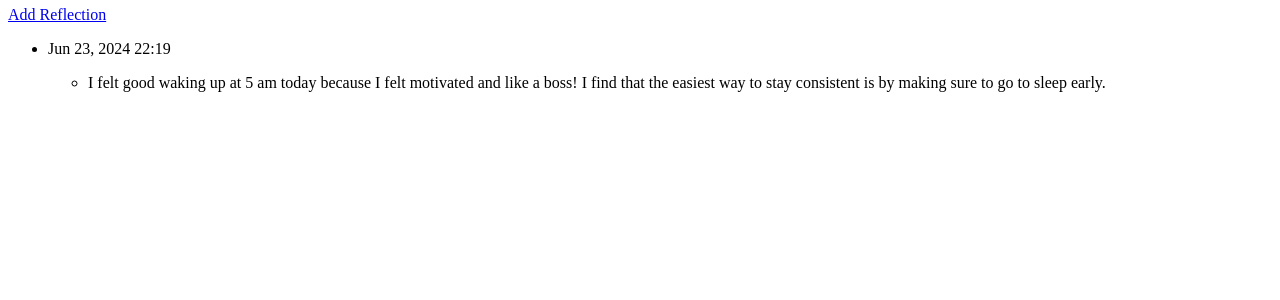
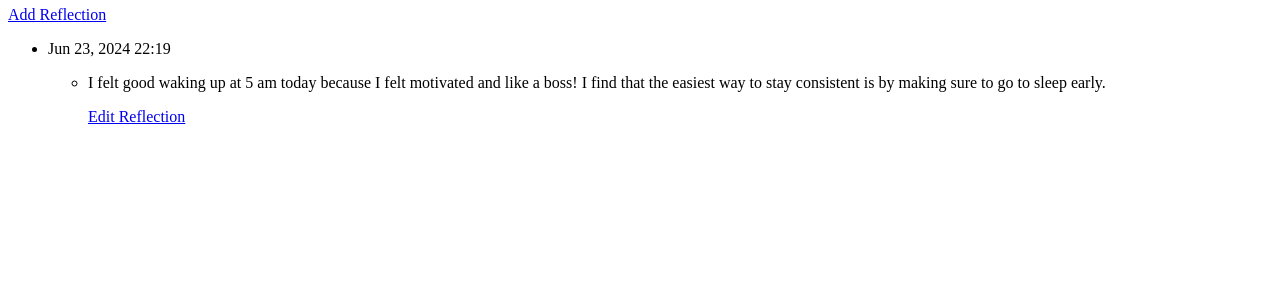
Before and after one commit to 49M/Developian_Web, a Django app: page /goals/1/ in a window 1280 px wide. Shown: the part 142-442 px from the top of the page. Run offline with Django 5.2, Linux system fonts and the light colour scheme; data comes from the database, SQL or seed files in the repository; both versions use the stored data as it was after the commit.

Commit message:
Users can edit reflections now

```diff
--- a/developian/templates/developian/goal.html
+++ b/developian/templates/developian/goal.html
@@ -15,6 +15,10 @@
         <ul>
           <li>
             <p>{{ reflection.reflection|linebreaks }}</p>
+            <p>
+              <a href="{% url 'developian:edit_reflection' reflection.id %}">
+                Edit Reflection</a>
+            </p>
           </li>
         </ul>
       </li>
--- a/developian/templates/developian/new_reflection.html
+++ b/developian/templates/developian/new_reflection.html
@@ -1,7 +1,7 @@
 {% extends "developian/base.html" %}
 
 {% block content %}
-  <p><a href="{% url 'developian:goal' goal.id %}">{{ goal }}</a></p>
+  <h3><a href="{% url 'developian:goal' goal.id %}">{{ goal }}</a></h3>
 
   <p>Add a Reflection:</p>
   <form action="{% url 'developian:new_reflection' goal.id %}" method="post">
--- a/developian/urls.py
+++ b/developian/urls.py
@@ -17,4 +17,7 @@ urlpatterns = [
     # Page for adding reflections under goals
     path('new_reflection/<int:goal_id>/', views.new_reflection,
          name='new_reflection'),
+    # Page for editing reflections
+    path('edit_reflection/<int:reflection_id>/', views.edit_reflection,
+         name='edit_reflection'),
 ]
--- a/developian/views.py
+++ b/developian/views.py
@@ -1,6 +1,6 @@
 from django.shortcuts import render, redirect
 
-from .models import Goal
+from .models import Goal, Reflection
 from .forms import GoalForm, ReflectionForm
 
 # Create your views here.
@@ -67,3 +67,24 @@ def new_reflection(request, goal_id):
     # Display blank or invalid form
     context = {'goal': goal, 'form': form}
     return render(request, 'developian/new_reflection.html', context)
+
+
+def edit_reflection(request, reflection_id):
+    """
+    Edit a previously made reflection.
+    """
+    reflection = Reflection.objects.get(id=reflection_id)
+    goal = reflection.goal
+
+    if request.method != 'POST':
+        # Initial request; pre-fill form with the current entry.
+        form = ReflectionForm(instance=reflection)
+    else:
+        # POST data submitted; process entry
+        form = ReflectionForm(instance=reflection, data=request.POST)
+        if form.is_valid():
+            form.save()
+            return redirect('developian:goal', goal_id=goal.id)
+
+    context = {'reflection': reflection, 'goal': goal, 'form': form}
+    return render(request, "developian/edit_reflection.html", context)
```
Also changed, not shown: developian/templates/developian/edit_reflection.html (added, +13 -0 lines), db.sqlite3.
